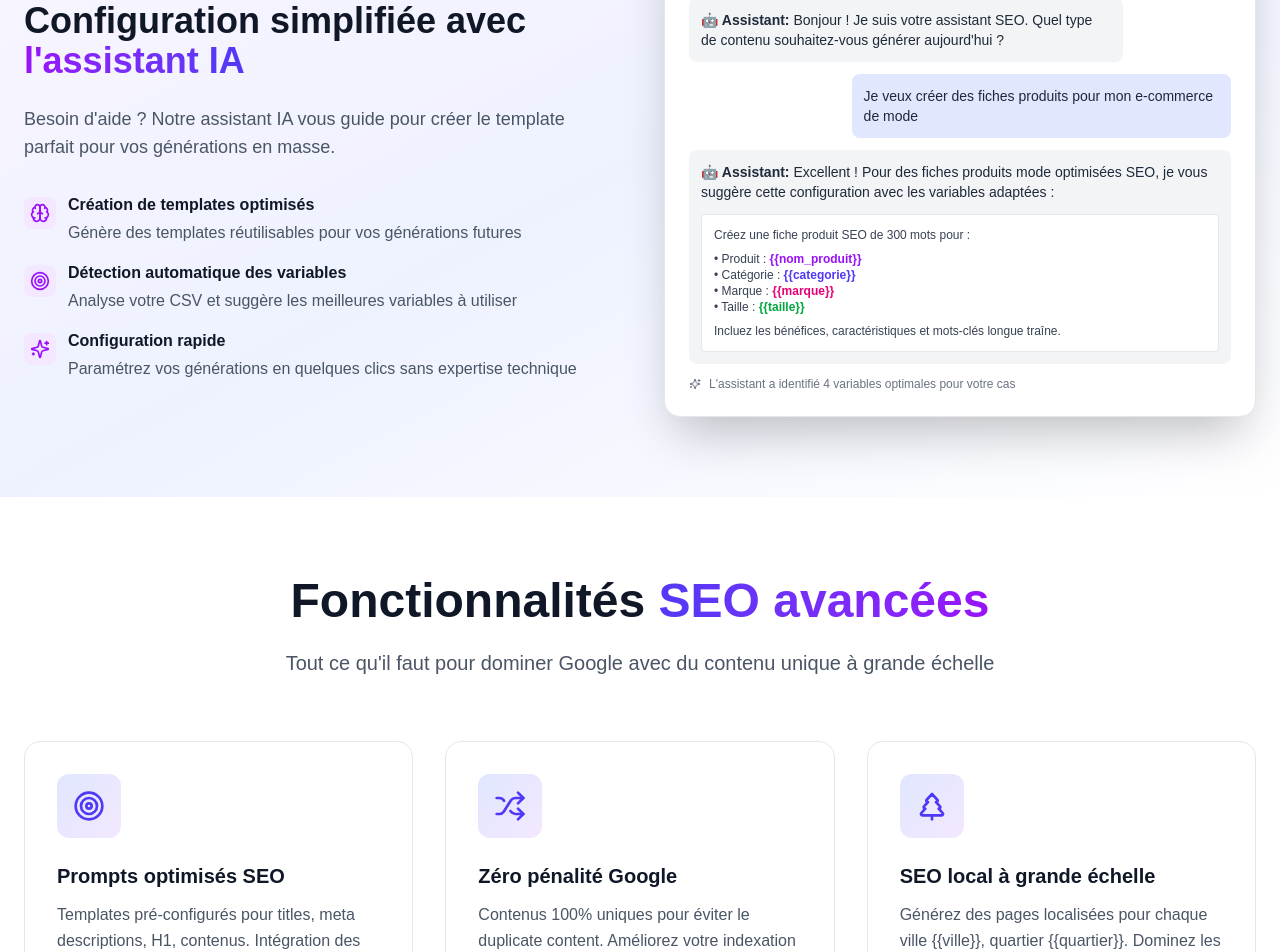
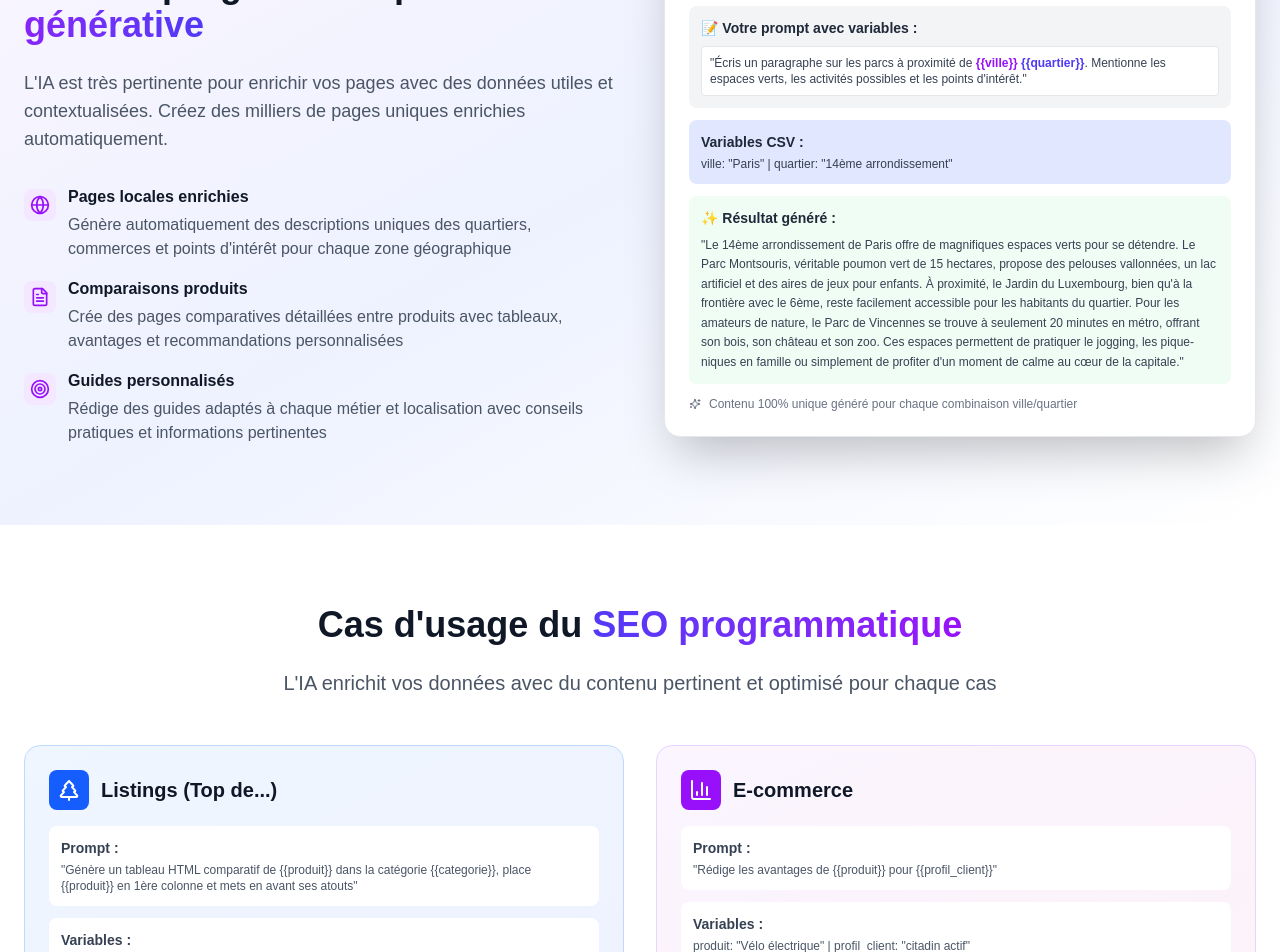
Before and after one commit to IndieFoundry/spinary.io, a Next.js app: page / in a window 1280 px wide. Shown: the part 1800-2752 px from the top of the page. Built offline with nearby package versions, Linux system fonts and the light colour scheme.

Commit message:
reword landing page

```diff
--- a/app/page.tsx
+++ b/app/page.tsx
@@ -4,8 +4,9 @@ import {
   ArrowRight,
   BarChart3,
   Bot,
-  Brain,
   Download,
+  FileText,
+  Globe,
   MessageSquare,
   Shuffle,
   Sparkles,
@@ -153,10 +154,10 @@ export default function LandingPage() {
               </h1>
 
               <p className="text-xl text-gray-600 mb-8 max-w-3xl mx-auto leading-relaxed">
-                Spinary, l'assistant IA conçu pour le SEO : créez des
+                Spinary utilise l'IA générative pour créer des
                 <span className="font-semibold text-gray-800">
                   {" "}
-                  textes optimisés, prêts à publier, pour vos articles, fiches
+                  textes SEO optimisés, prêts à publier, pour vos articles, fiches
                   produits et pages locales.
                 </span>
               </p>
@@ -297,8 +298,8 @@ export default function LandingPage() {
                   "Obtenez des milliers de pages SEO uniques, prêtes à indexer sur Google",
               },
             ].map((item, index) => (
-              <div key={index} className="relative">
-                <div className="bg-white p-8 rounded-2xl border border-gray-200 hover:shadow-lg transition-all duration-300">
+              <div key={index} className="relative h-full">
+                <div className="bg-white p-8 rounded-2xl border border-gray-200 hover:shadow-lg transition-all duration-300 h-full flex flex-col">
                   <div className="absolute -top-4 -left-4 w-12 h-12 bg-gradient-to-br from-indigo-600 to-purple-600 rounded-full flex items-center justify-center text-white font-bold text-lg">
                     {item.step}
                   </div>
@@ -308,10 +309,10 @@ export default function LandingPage() {
                   <h3 className="text-xl font-semibold text-gray-900 mb-3">
                     {item.title}
                   </h3>
-                  <p className="text-gray-600">{item.description}</p>
+                  <p className="text-gray-600 flex-grow">{item.description}</p>
                 </div>
                 {index < 2 && (
-                  <div className="hidden md:block absolute top-1/2 -right-4 transform -translate-y-1/2">
+                  <div className="hidden md:block absolute top-1/2 -right-4 transform -translate-y-1/2 z-10">
                     <ArrowRight className="w-8 h-8 text-gray-300" />
                   </div>
                 )}
@@ -321,39 +322,51 @@ export default function LandingPage() {
         </div>
       </section>
 
-      {/* AI Assistant Section */}
+      {/* Programmatic SEO Section */}
       <section className="py-20 bg-gradient-to-br from-purple-50 via-indigo-50 to-white">
         <div className="max-w-7xl mx-auto px-6">
           <div className="grid grid-cols-1 lg:grid-cols-2 gap-12 items-center">
             <div>
               <div className="inline-flex items-center gap-2 bg-purple-100 text-purple-800 px-4 py-2 rounded-full text-sm font-semibold mb-6">
                 <Wand2 className="w-4 h-4" />
-                Assistant intégré
+                SEO Programmatique
               </div>
               <h2 className="text-3xl md:text-4xl font-bold text-gray-900 mb-6">
-                Configuration simplifiée avec
+                Le SEO programmatique avec
                 <span className="bg-gradient-to-r from-purple-600 to-indigo-600 bg-clip-text text-transparent">
                   {" "}
-                  l&apos;assistant IA
+                  l&apos;IA générative
                 </span>
               </h2>
               <p className="text-lg text-gray-600 mb-8">
-                Besoin d&apos;aide ? Notre assistant IA vous guide pour créer le
-                template parfait pour vos générations en masse.
+                L&apos;IA est très pertinente pour enrichir vos pages avec des données utiles et contextualisées. Créez des milliers de pages uniques enrichies automatiquement.
               </p>
 
               <div className="space-y-4">
                 <div className="flex items-start gap-3">
                   <div className="w-8 h-8 bg-purple-100 rounded-lg flex items-center justify-center flex-shrink-0 mt-1">
-                    <Brain className="w-5 h-5 text-purple-600" />
+                    <Globe className="w-5 h-5 text-purple-600" />
                   </div>
                   <div>
                     <h4 className="font-semibold text-gray-900 mb-1">
-                      Création de templates optimisés
+                      Pages locales enrichies
                     </h4>
                     <p className="text-gray-600">
-                      Génère des templates réutilisables pour vos générations
-                      futures
+                      Génère automatiquement des descriptions uniques des quartiers, commerces et points d'intérêt pour chaque zone géographique
+                    </p>
+                  </div>
+                </div>
+
+                <div className="flex items-start gap-3">
+                  <div className="w-8 h-8 bg-purple-100 rounded-lg flex items-center justify-center flex-shrink-0 mt-1">
+                    <FileText className="w-5 h-5 text-purple-600" />
+                  </div>
+                  <div>
+                    <h4 className="font-semibold text-gray-900 mb-1">
+                      Comparaisons produits
+                    </h4>
+                    <p className="text-gray-600">
+                      Crée des pages comparatives détaillées entre produits avec tableaux, avantages et recommandations personnalisées
                     </p>
                   </div>
                 </div>
@@ -364,26 +377,10 @@ export default function LandingPage() {
                   </div>
                   <div>
                     <h4 className="font-semibold text-gray-900 mb-1">
-                      Détection automatique des variables
+                      Guides personnalisés
                     </h4>
                     <p className="text-gray-600">
-                      Analyse votre CSV et suggère les meilleures variables à
-                      utiliser
-                    </p>
-                  </div>
-                </div>
-
-                <div className="flex items-start gap-3">
-                  <div className="w-8 h-8 bg-purple-100 rounded-lg flex items-center justify-center flex-shrink-0 mt-1">
-                    <Sparkles className="w-5 h-5 text-purple-600" />
-                  </div>
-                  <div>
-                    <h4 className="font-semibold text-gray-900 mb-1">
-                      Configuration rapide
-                    </h4>
-                    <p className="text-gray-600">
-                      Paramétrez vos générations en quelques clics sans
-                      expertise technique
+                      Rédige des guides adaptés à chaque métier et localisation avec conseils pratiques et informations pertinentes
                     </p>
                   </div>
                 </div>
@@ -399,70 +396,52 @@ export default function LandingPage() {
                     </div>
                     <div>
                       <h3 className="font-semibold text-sm sm:text-base">
-                        Assistant SEO Expert
+                        Exemple : Enrichissement Local
                       </h3>
                       <p className="text-xs sm:text-sm text-purple-100">
-                        Je suis là pour vous aider
+                        L'IA ajoute de la valeur à vos pages
                       </p>
                     </div>
                   </div>
                 </div>
 
                 <div className="space-y-2 sm:space-y-3">
-                  <div className="bg-gray-100 rounded-lg p-2 sm:p-3 max-w-[85%] sm:max-w-[80%]">
-                    <p className="text-xs sm:text-sm text-gray-800">
-                      <span className="font-semibold">🤖 Assistant:</span>{" "}
-                      Bonjour ! Je suis votre assistant SEO. Quel type de
-                      contenu souhaitez-vous générer aujourd&apos;hui ?
+                  <div className="bg-gray-100 rounded-lg p-2 sm:p-3">
+                    <p className="text-xs sm:text-sm text-gray-800 font-semibold mb-2">
+                      📝 Votre prompt avec variables :
+                    </p>
+                    <div className="bg-white border border-gray-200 rounded p-2 font-mono text-[10px] sm:text-xs">
+                      <p className="text-gray-700">
+                        "Écris un paragraphe sur les parcs à proximité de{" "}
+                        <span className="text-purple-600 font-bold">{`{{ville}}`}</span>{" "}
+                        <span className="text-indigo-600 font-bold">{`{{quartier}}`}</span>
+                        . Mentionne les espaces verts, les activités possibles et les points d'intérêt."
+                      </p>
+                    </div>
+                  </div>
+
+                  <div className="bg-indigo-100 rounded-lg p-2 sm:p-3">
+                    <p className="text-xs sm:text-sm text-gray-800 font-semibold mb-1">
+                      Variables CSV :
+                    </p>
+                    <p className="text-xs text-gray-700">
+                      ville: "Paris" | quartier: "14ème arrondissement"
                     </p>
                   </div>
 
-                  <div className="bg-indigo-100 rounded-lg p-2 sm:p-3 max-w-[75%] sm:max-w-[70%] ml-auto">
-                    <p className="text-xs sm:text-sm text-gray-800">
-                      Je veux créer des fiches produits pour mon e-commerce de
-                      mode
+                  <div className="bg-green-50 rounded-lg p-2 sm:p-3">
+                    <p className="text-xs sm:text-sm text-gray-800 mb-2">
+                      <span className="font-semibold">✨ Résultat généré :</span>
                     </p>
-                  </div>
-
-                  <div className="bg-gray-100 rounded-lg p-2 sm:p-3">
-                    <p className="text-xs sm:text-sm text-gray-800 mb-2 sm:mb-3">
-                      <span className="font-semibold">🤖 Assistant:</span>{" "}
-                      Excellent ! Pour des fiches produits mode optimisées SEO,
-                      je vous suggère cette configuration avec les variables
-                      adaptées :
+                    <p className="text-xs text-gray-700 leading-relaxed">
+                      "Le 14ème arrondissement de Paris offre de magnifiques espaces verts pour se détendre. Le Parc Montsouris, véritable poumon vert de 15 hectares, propose des pelouses vallonnées, un lac artificiel et des aires de jeux pour enfants. À proximité, le Jardin du Luxembourg, bien qu'à la frontière avec le 6ème, reste facilement accessible pour les habitants du quartier. Pour les amateurs de nature, le Parc de Vincennes se trouve à seulement 20 minutes en métro, offrant son bois, son château et son zoo. Ces espaces permettent de pratiquer le jogging, les pique-niques en famille ou simplement de profiter d'un moment de calme au cœur de la capitale."
                     </p>
-                    <div className="bg-white border border-gray-200 rounded p-2 sm:p-3 font-mono text-[10px] sm:text-xs">
-                      <p className="mb-1 sm:mb-2 text-gray-700">
-                        Créez une fiche produit SEO de 300 mots pour :
-                      </p>
-                      <p className="text-gray-700">
-                        • Produit :{" "}
-                        <span className="text-purple-600 font-bold">{`{{nom_produit}}`}</span>
-                      </p>
-                      <p className="text-gray-700">
-                        • Catégorie :{" "}
-                        <span className="text-indigo-600 font-bold">{`{{categorie}}`}</span>
-                      </p>
-                      <p className="text-gray-700">
-                        • Marque :{" "}
-                        <span className="text-pink-600 font-bold">{`{{marque}}`}</span>
-                      </p>
-                      <p className="text-gray-700">
-                        • Taille :{" "}
-                        <span className="text-green-600 font-bold">{`{{taille}}`}</span>
-                      </p>
-                      <p className="mt-1 sm:mt-2 text-gray-700">
-                        Incluez les bénéfices, caractéristiques et mots-clés
-                        longue traîne.
-                      </p>
-                    </div>
                   </div>
 
                   <div className="flex items-center gap-2 text-[10px] sm:text-xs text-gray-500">
                     <Sparkles className="w-3 h-3" />
                     <span>
-                      L&apos;assistant a identifié 4 variables optimales pour
-                      votre cas
+                      Contenu 100% unique généré pour chaque combinaison ville/quartier
                     </span>
                   </div>
                 </div>
@@ -472,8 +451,144 @@ export default function LandingPage() {
         </div>
       </section>
 
+      {/* More Examples Section */}
+      <section className="py-20 bg-white">
+        <div className="max-w-7xl mx-auto px-6">
+          <div className="text-center mb-12">
+            <h2 className="text-3xl md:text-4xl font-bold text-gray-900 mb-6">
+              Cas d'usage du
+              <span className="bg-gradient-to-r from-indigo-600 to-purple-600 bg-clip-text text-transparent">
+                {" "}
+                SEO programmatique
+              </span>
+            </h2>
+            <p className="text-xl text-gray-600 max-w-3xl mx-auto">
+              L'IA enrichit vos données avec du contenu pertinent et optimisé pour chaque cas
+            </p>
+          </div>
+
+          <div className="grid grid-cols-1 md:grid-cols-2 gap-8">
+            {/* Listing Example */}
+            <div className="bg-gradient-to-br from-blue-50 to-indigo-50 rounded-2xl p-6 border border-blue-200">
+              <div className="flex items-center gap-3 mb-4">
+                <div className="w-10 h-10 bg-blue-600 rounded-lg flex items-center justify-center">
+                  <TreePine className="w-6 h-6 text-white" />
+                </div>
+                <h3 className="text-xl font-bold text-gray-900">Listings (Top de...)</h3>
+              </div>
+              <div className="space-y-3">
+                <div className="bg-white rounded-lg p-3">
+                  <p className="text-sm font-semibold text-gray-700 mb-1">Prompt :</p>
+                  <p className="text-xs font-mono text-gray-600">
+                    "Génère un tableau HTML comparatif de {`{{produit}}`} dans la catégorie {`{{categorie}}`}, place {`{{produit}}`} en 1ère colonne et mets en avant ses atouts"
+                  </p>
+                </div>
+                <div className="bg-white rounded-lg p-3">
+                  <p className="text-sm font-semibold text-gray-700 mb-1">Variables :</p>
+                  <p className="text-xs text-gray-600">
+                    produit: "iPhone 15 Pro" | categorie: "smartphones premium"
+                  </p>
+                </div>
+                <div className="bg-green-50 rounded-lg p-3 border border-green-200">
+                  <p className="text-xs text-gray-700">
+                    ✓ Positionne chaque produit en 1er par rapport à ses concurrents dans vos listings
+                  </p>
+                </div>
+              </div>
+            </div>
+
+            {/* E-commerce Example */}
+            <div className="bg-gradient-to-br from-purple-50 to-pink-50 rounded-2xl p-6 border border-purple-200">
+              <div className="flex items-center gap-3 mb-4">
+                <div className="w-10 h-10 bg-purple-600 rounded-lg flex items-center justify-center">
+                  <BarChart3 className="w-6 h-6 text-white" />
+                </div>
+                <h3 className="text-xl font-bold text-gray-900">E-commerce</h3>
+              </div>
+              <div className="space-y-3">
+                <div className="bg-white rounded-lg p-3">
+                  <p className="text-sm font-semibold text-gray-700 mb-1">Prompt :</p>
+                  <p className="text-xs font-mono text-gray-600">
+                    "Rédige les avantages de {`{{produit}}`} pour {`{{profil_client}}`}"
+                  </p>
+                </div>
+                <div className="bg-white rounded-lg p-3">
+                  <p className="text-sm font-semibold text-gray-700 mb-1">Variables :</p>
+                  <p className="text-xs text-gray-600">
+                    produit: "Vélo électrique" | profil_client: "citadin actif"
+                  </p>
+                </div>
+                <div className="bg-green-50 rounded-lg p-3 border border-green-200">
+                  <p className="text-xs text-gray-700">
+                    ✓ Personnalise les fiches produits selon le profil client cible
+                  </p>
+                </div>
+              </div>
+            </div>
+
+            {/* Services Example */}
+            <div className="bg-gradient-to-br from-green-50 to-emerald-50 rounded-2xl p-6 border border-green-200">
+              <div className="flex items-center gap-3 mb-4">
+                <div className="w-10 h-10 bg-green-600 rounded-lg flex items-center justify-center">
+                  <Target className="w-6 h-6 text-white" />
+                </div>
+                <h3 className="text-xl font-bold text-gray-900">Services locaux</h3>
+              </div>
+              <div className="space-y-3">
+                <div className="bg-white rounded-lg p-3">
+                  <p className="text-sm font-semibold text-gray-700 mb-1">Prompt :</p>
+                  <p className="text-xs font-mono text-gray-600">
+                    "Explique pourquoi choisir un {`{{service}}`} local à {`{{ville}}`}"
+                  </p>
+                </div>
+                <div className="bg-white rounded-lg p-3">
+                  <p className="text-sm font-semibold text-gray-700 mb-1">Variables :</p>
+                  <p className="text-xs text-gray-600">
+                    service: "plombier" | ville: "Marseille"
+                  </p>
+                </div>
+                <div className="bg-green-50 rounded-lg p-3 border border-green-200">
+                  <p className="text-xs text-gray-700">
+                    ✓ Crée des pages de services géolocalisées pour chaque ville
+                  </p>
+                </div>
+              </div>
+            </div>
+
+            {/* Tourism Example */}
+            <div className="bg-gradient-to-br from-orange-50 to-yellow-50 rounded-2xl p-6 border border-orange-200">
+              <div className="flex items-center gap-3 mb-4">
+                <div className="w-10 h-10 bg-orange-600 rounded-lg flex items-center justify-center">
+                  <Globe className="w-6 h-6 text-white" />
+                </div>
+                <h3 className="text-xl font-bold text-gray-900">Tourisme</h3>
+              </div>
+              <div className="space-y-3">
+                <div className="bg-white rounded-lg p-3">
+                  <p className="text-sm font-semibold text-gray-700 mb-1">Prompt :</p>
+                  <p className="text-xs font-mono text-gray-600">
+                    "Liste les attractions touristiques près de {`{{hotel}}`} à {`{{destination}}`}"
+                  </p>
+                </div>
+                <div className="bg-white rounded-lg p-3">
+                  <p className="text-sm font-semibold text-gray-700 mb-1">Variables :</p>
+                  <p className="text-xs text-gray-600">
+                    hotel: "Hôtel du Louvre" | destination: "Paris 1er"
+                  </p>
+                </div>
+                <div className="bg-green-50 rounded-lg p-3 border border-green-200">
+                  <p className="text-xs text-gray-700">
+                    ✓ Enrichit les pages hôtels avec les attractions locales
+                  </p>
+                </div>
+              </div>
+            </div>
+          </div>
+        </div>
+      </section>
+
       {/* Features Section */}
-      <section id="features" className="py-20 bg-white scroll-mt-20">
+      <section id="features" className="py-20 bg-gray-50 scroll-mt-20">
         <div className="max-w-7xl mx-auto px-6">
           <div className="text-center mb-16">
             <h2 className="text-4xl md:text-5xl font-bold text-gray-900 mb-6">
```
